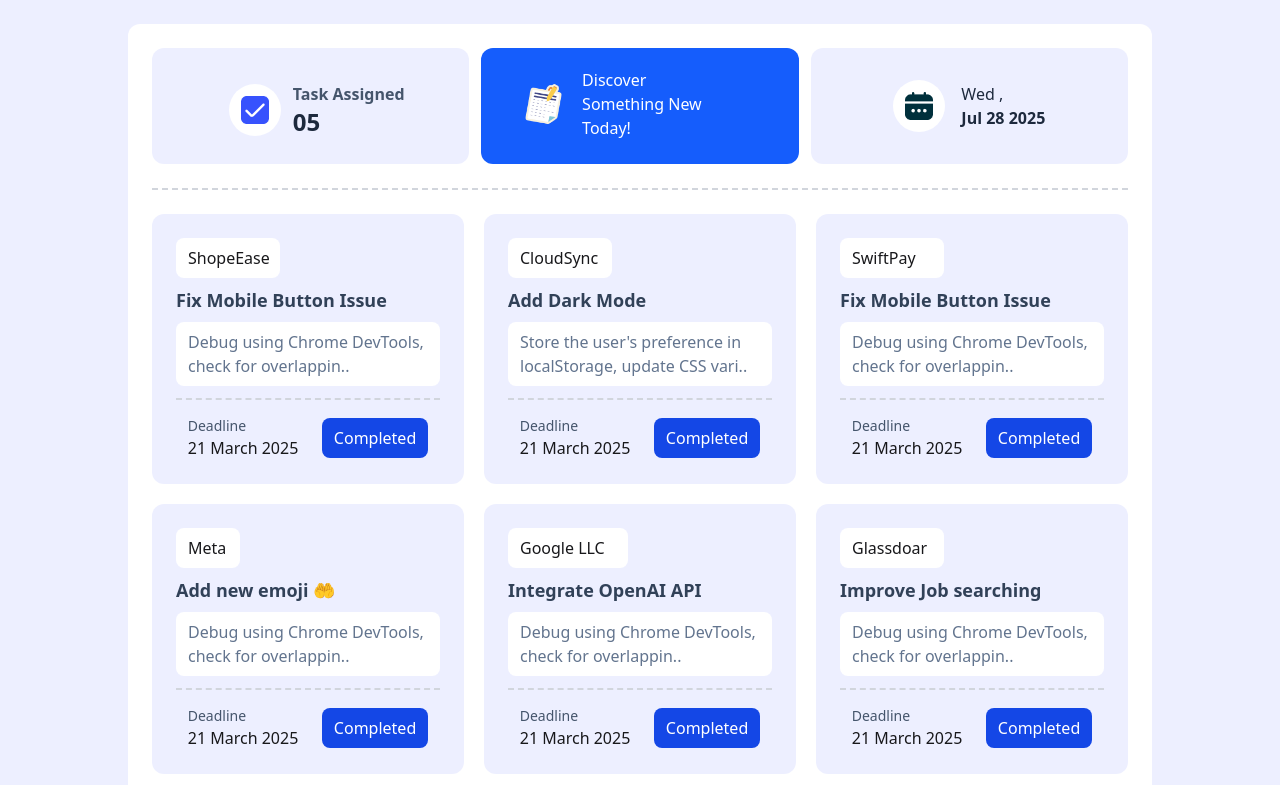
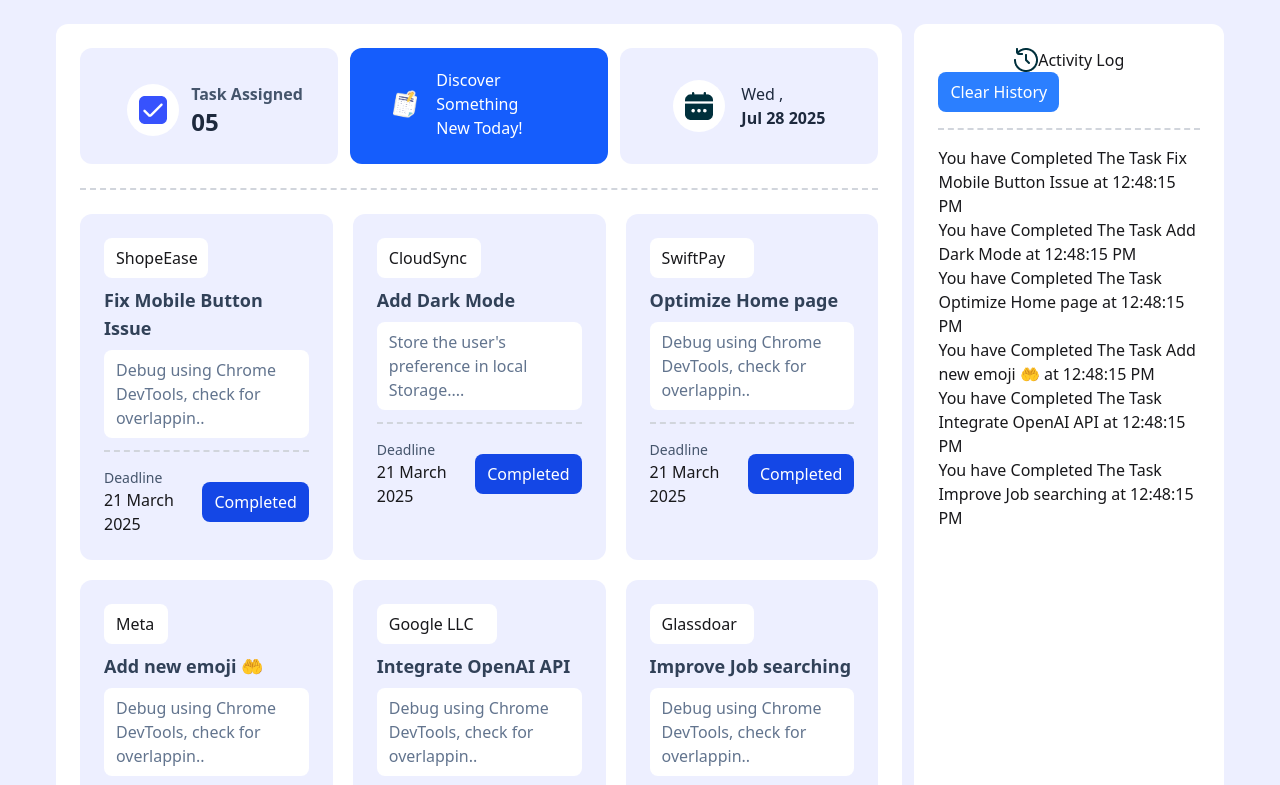
Before and after one commit to Sauda001/Assignment-5, a plain HTML site: page index.html in a window 1280 px wide. Shown: the part 112-897 px from the top of the page. Drawn offline with nearby package versions, Linux system fonts and the light colour scheme.

Commit message:
forth commit

```diff
--- a/index.html
+++ b/index.html
@@ -17,7 +17,7 @@
     </style>
 </head>
 
-<body class="bg px-32 pt-6 pb-14">
+<body class="bg px-14 pt-6 pb-14">
     <!-- NavBar Section -->
     <section>
         <nav class="flex justify-between items-center bg-white rounded-xl p-4">
@@ -36,9 +36,9 @@
     </section>
     <!-- nav bar section ended -->
     <!-- Main body section -->
-    <section>
+    <section class="flex gap-3 mt-6">
         <!-- Grid section -->
-        <section class="mt-6 bg-white p-6 rounded-xl">
+        <section class=" bg-white p-6 rounded-xl">
             <!-- grid header -->
             <div class="pb-6 mb-6 border-b-2 border-dashed border-gray-300 grid grid-cols-3 gap-3">
                 <div class="bg flex justify-center items-center gap-3 rounded-xl pl-8 pt-8 pr-5 pb-6">
@@ -85,7 +85,7 @@
                 <div class="p-6 bg rounded-xl">
                     <p class="bg-white px-3 py-2 mb-2 rounded-lg w-26">CloudSync</p>
                     <h1 class="text-lg mb-2 font-semibold text-slate-700">Add Dark Mode</h1>
-                    <p class="bg-white py-2 px-3 text-slate-500 rounded-lg mb-3">Store the user's preference in localStorage, update CSS vari..</p>
+                    <p class="bg-white py-2 px-3 text-slate-500 rounded-lg mb-3">Store the user's preference in local Storage....</p>
                     <div class="flex justify-around items-center border-t-2 border-dashed border-gray-300 pt-4">
                         <div>
                             <p class="text-slate-600 text-sm">Deadline</p>
@@ -96,7 +96,7 @@
                 </div>
                 <div class="p-6 bg rounded-xl">
                     <p class="bg-white px-3 py-2 mb-2 rounded-lg w-26">SwiftPay</p>
-                    <h1 class="text-lg mb-2 font-semibold text-slate-700">Fix Mobile Button Issue</h1>
+                    <h1 class="text-lg mb-2 font-semibold text-slate-700">Optimize  Home page </h1>
                     <p class="bg-white py-2 px-3 text-slate-500 rounded-lg mb-3">Debug using Chrome DevTools, check for overlappin..</p>
                     <div class="flex justify-around items-center border-t-2 border-dashed border-gray-300 pt-4">
                         <div>
@@ -146,7 +146,23 @@
         </section>
         <!-- Notification section -->
         <section>
-
+            <div class="bg-white h-full p-6 rounded-xl">
+                <div class="mb-4 pb-4 border-b-2 border-dashed border-gray-300">
+                    <div class="flex justify-center items-center">
+                        <img src="./assets/activity.png" alt="">
+                        <h4>Activity Log</h4>
+                    </div>
+                    <button class="bg-blue-500 rounded-lg px-3 py-2 text-white">Clear History</button>
+                </div>
+                <div>
+                    <p>You have Completed The Task Fix Mobile Button Issue at 12:48:15 PM</p>
+                    <p>You have Completed The Task Add Dark Mode at 12:48:15 PM</p>
+                    <p>You have Completed The Task Optimize  Home page at 12:48:15 PM</p>
+                    <p>You have Completed The Task Add new emoji 🤲 at 12:48:15 PM</p>
+                    <p>You have Completed The Task Integrate OpenAI API at 12:48:15 PM</p>
+                    <p>You have Completed The Task Improve Job searching at 12:48:15 PM</p>
+                </div>
+            </div>
         </section>
     </section>
 </body>
```
